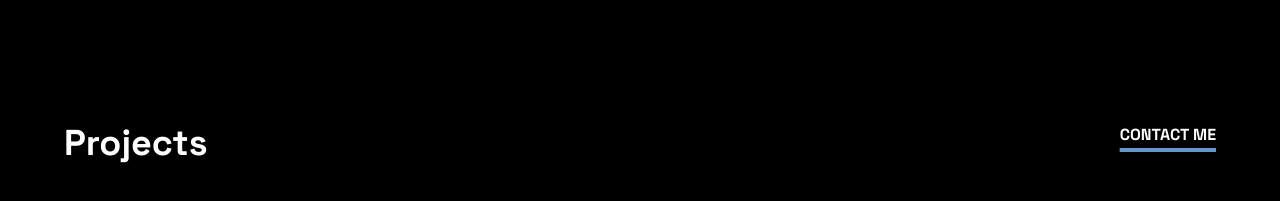
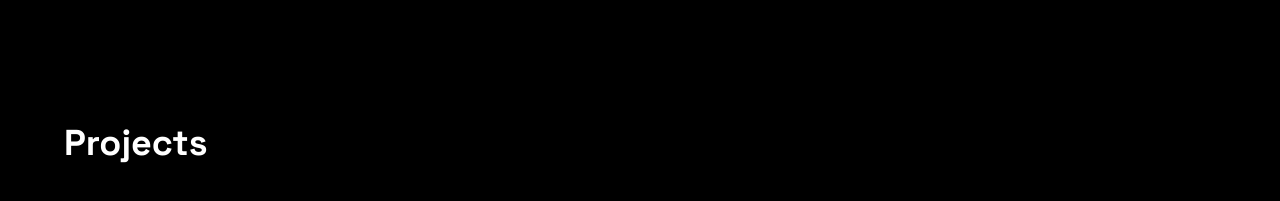
Before and after one commit to moilu/moilu-portfolio, a Vue app: page / in a window 1280 px wide. Shown: the part 1040-1241 px from the top of the page. Built offline with nearby package versions, Linux system fonts and the light colour scheme.

Commit message:
Removed contact me from projects section

```diff
--- a/src/components/Projects.vue
+++ b/src/components/Projects.vue
@@ -1,8 +1,7 @@
 <template>
     <section class="mt-[80px] px-4 w-full sm:mt-[100px] lg:mt-[140px] md:mx-auto md:px-0 md:w-[90%] 2xl:w-[55%]">
-        <div class="flex justify-between">
+        <div>
             <h1 class="font-bold text-4xl">Projects</h1>
-            <a class="hover:animate-pulse decoration-4 decoration-custom-blue font-bold text-base underline underline-offset-8" href="#contact">CONTACT ME</a>
         </div>
         <div class="grid md:grid-cols-2 md:gap-6 xl:grid-cols-3">
             <div v-for="(project, index) in projects" :key="index">
```
